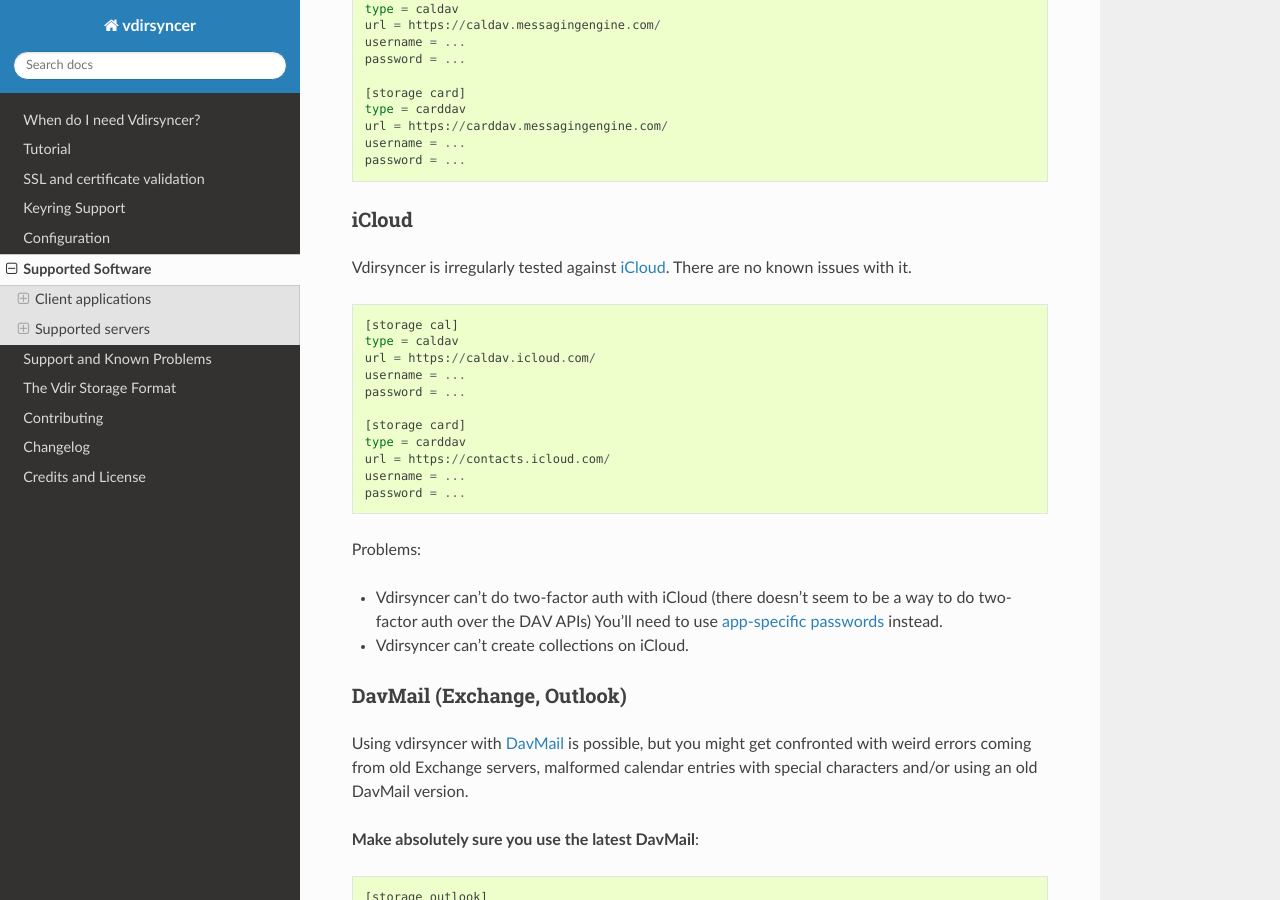
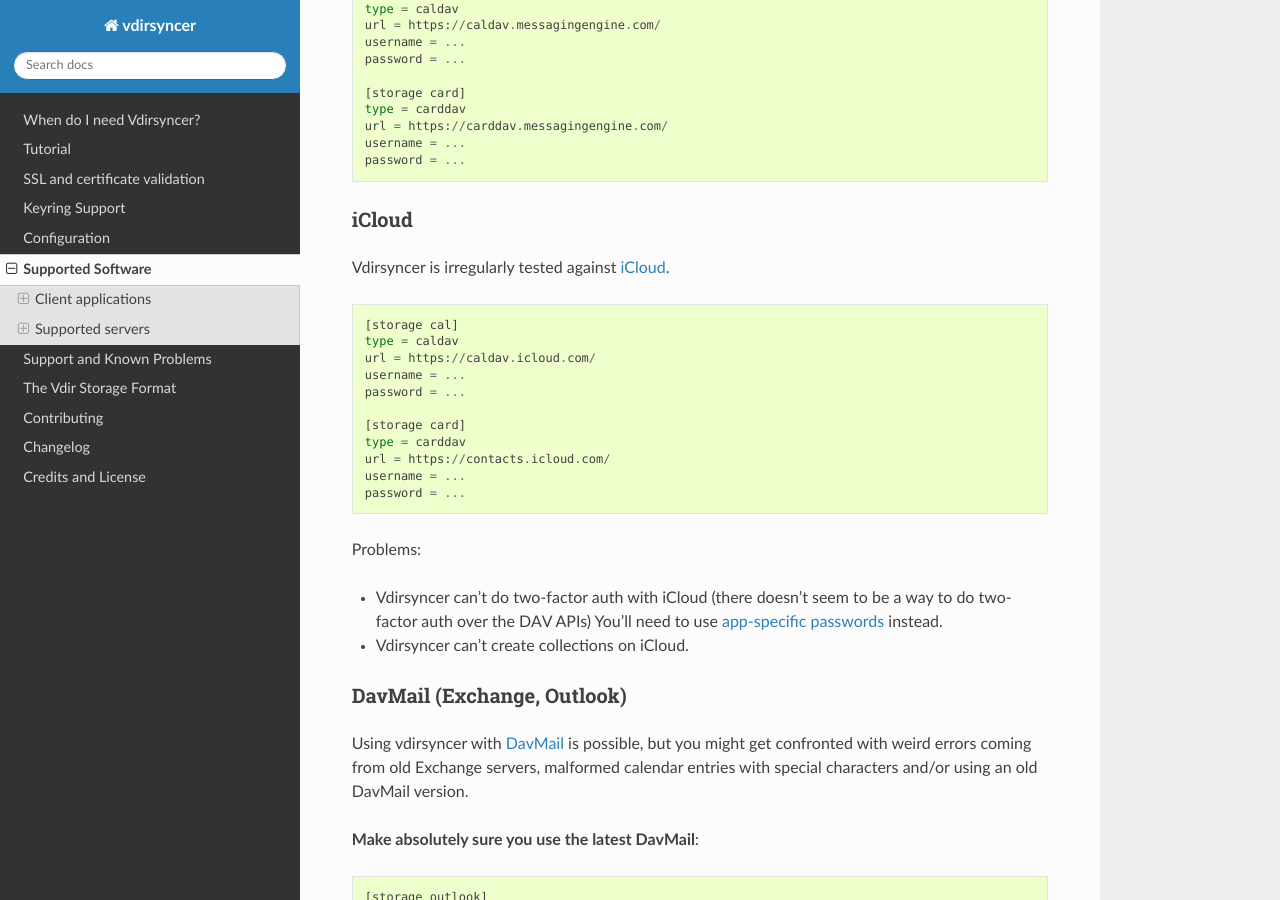
Before and after one commit to pimutils/vdirsyncer, a Sphinx documentation site: the page built from docs/supported.rst, in a window 1280 px wide and 900 px high, scrolled down 1810 px. Built offline with Sphinx 7.4.7 and the Read the Docs theme 2.0.0, drawn with Linux system fonts in a browser that asks for light colours.

Commit message:
There are always problems with computers

```diff
--- a/docs/supported.rst
+++ b/docs/supported.rst
@@ -130,8 +130,7 @@
 iCloud
 ------
 
-Vdirsyncer is irregularly tested against iCloud_. There are no known issues
-with it.
+Vdirsyncer is irregularly tested against iCloud_.
 
 ::
 
```
